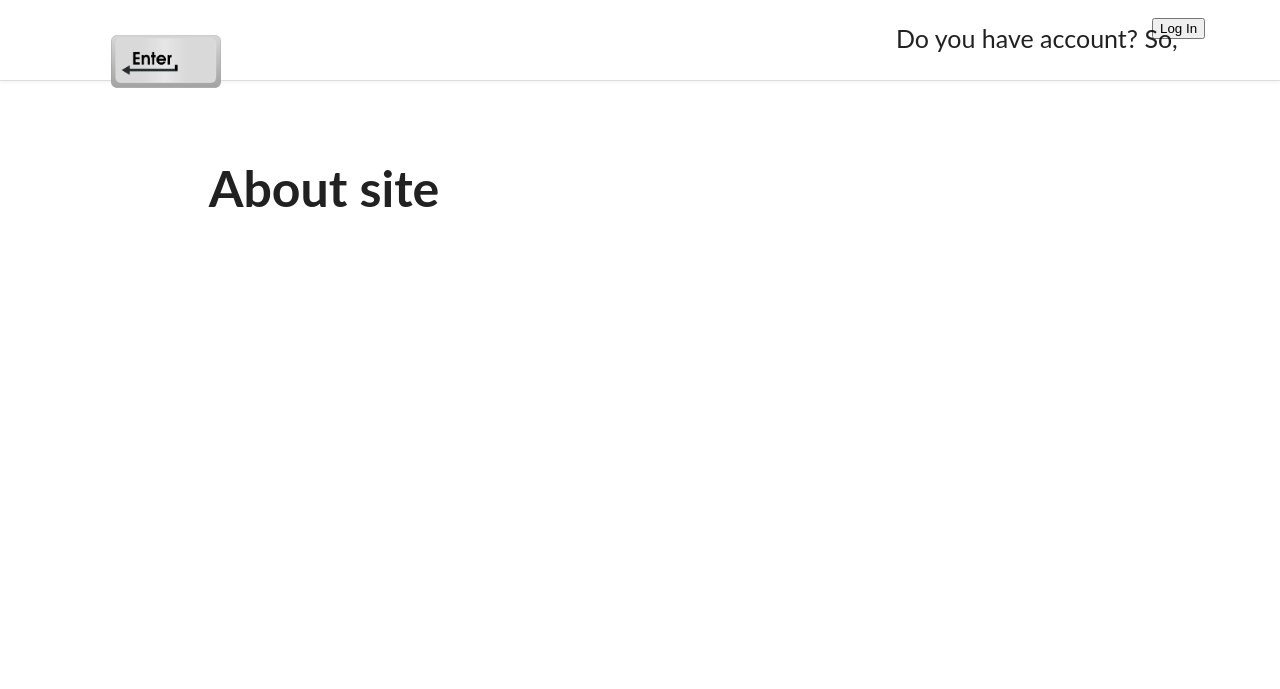
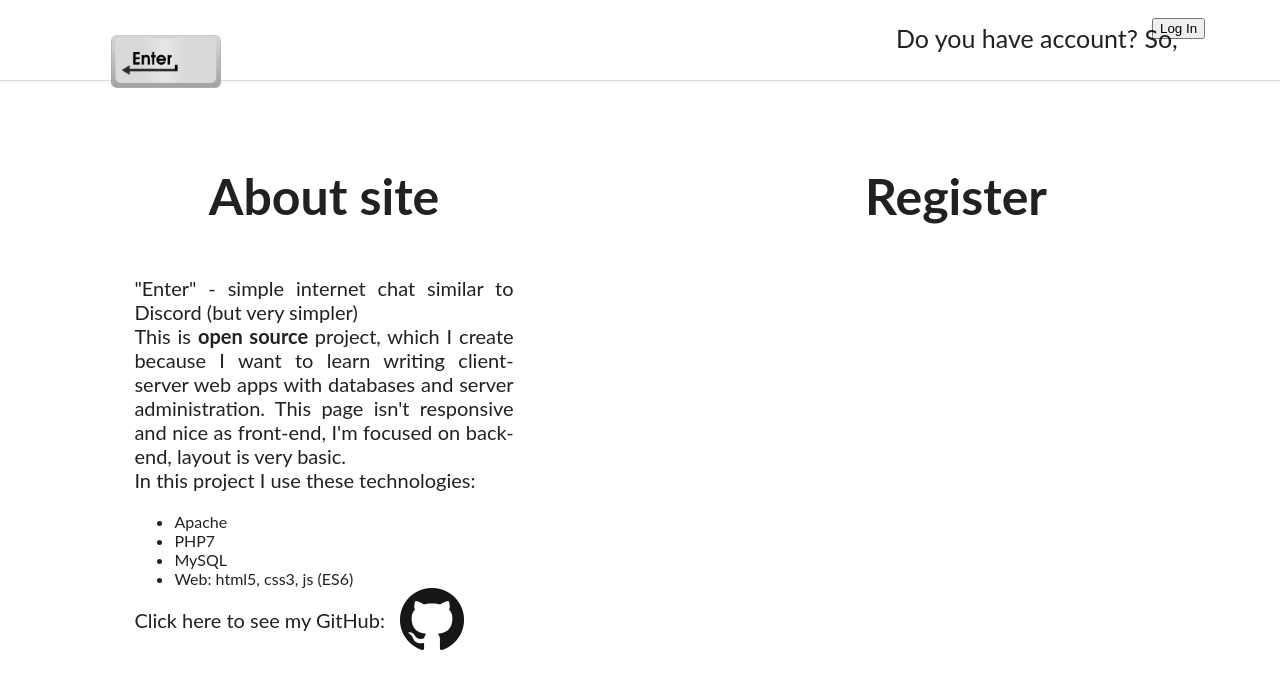
Before and after one commit to wojtek2kdev/-Enter---simple-chat, a PHP site: page / in a window 1280 px wide. Shown: the top 689 px of the page. Run offline with PHP 8.4, Linux system fonts and the light colour scheme; a stand-in replaces the project's code that opens the database connection; some libraries are stand-ins or nearby versions.

Commit message:
Added section: "About site"

```diff
--- a/index.php
+++ b/index.php
@@ -1,4 +1,8 @@
 <?php
+
+include 'php/database/dbutils.php';
+
+
 ?>
 <!DOCTYPE html>
 <html lang="en">
@@ -25,12 +29,32 @@
                 <header>
                     <h1>About site</h1>
                 </header>
+                <div id="desc">
+                    <p>"Enter" - simple internet chat similar to Discord (but very simpler)
+                         <br/>
+                        This is <strong> open source </strong> project, which I create because I want to learn writing client-server web apps with databases and server administration. This page isn't responsive and nice as front-end, I'm focused on back-end, layout is very basic.
+                        <br/>
+                        In this project I use these technologies: <br/>
+                    </p>
+                        <ul>
+                            <li>Apache</li>
+                            <li>PHP7</li>
+                            <li>MySQL</li>
+                            <li>Web: html5, css3, js (ES6)</li>
+                        </ul>
+                        <p>
+                        Click here to see my GitHub:
+                          <a target='_blank' href="https://github.com/wojtek2kdev/-Enter---simple-chat">
+                          <img src="assets/github.png" alt="GitHub" class='github'>
+                          </a>
+                        </p>
+                </div>
              </article>
             </section>
             <section id='register'>
              <article>
                 <header>
-                    <h1></h1>
+                    <h1>Register</h1>
                 </header>
              </article>
             </section>
--- a/php/database/dbutils.php
+++ b/php/database/dbutils.php
@@ -4,11 +4,24 @@
 
     class DbUtils{
 
-         public static function getConnection(){
+        private function __construct(){}
 
-              return new mysqli(DbInfo::IP, DbInfo::USER, DbInfo::PASSWORD, 'Enter');
+        private function __clone(){}
 
-         }
+        public static function executeQuery($sql){
+            try{
+                $conn = new mysqli(DbInfo::IP, DbInfo::USER, DbInfo::PASSWORD, 'Enter');
+                if($conn->connect_errno!=0){
+                    throw new Exception(mysqli_connect_errno());
+                }else{
+                $conn->query($sql);
+                $conn->close();
+                }
+            }catch(Exception $e){
+                //obsulga bledu
+            }
+
+        }
 
     }
 
--- a/style/classes.css
+++ b/style/classes.css
@@ -29,3 +29,11 @@
     margin-top: 0.5%;
 
 }
+
+.github {
+
+    position: absolute;
+    margin-left: 15px;
+    margin-top: -20px;
+
+}
--- a/style/ids.css
+++ b/style/ids.css
@@ -3,7 +3,6 @@
 
     width: 50%;
     height: 100%;
-
 
 }
 
@@ -12,6 +11,15 @@
     width: 50%;
     height: 100%;
 
-    margin-left: 50%;
+}
+
+#desc {
+
+    display: block;
+
+    width: 60%;
+
+    margin-left: auto;
+    margin-right: auto;
 
 }
--- a/style/tags.css
+++ b/style/tags.css
@@ -25,6 +25,12 @@ nav {
 
 }
 
+section {
+
+    float: left;
+
+}
+
 article {
 
     margin-top: 25%;
@@ -42,3 +48,17 @@ h1 {
     font-size: 50px;
 
 }
+
+#desc p {
+
+    word-wrap: break-word;
+    font-size: 20px;
+    text-align: justify;
+
+}
+
+#desc p ul{
+
+    font-size: 25px;
+
+}
```
Also changed, not shown: php/user/account.php (added, +13 -0 lines), php/user/login.php (added, +15 -0 lines), assets/github.png (added), 7 other files.
